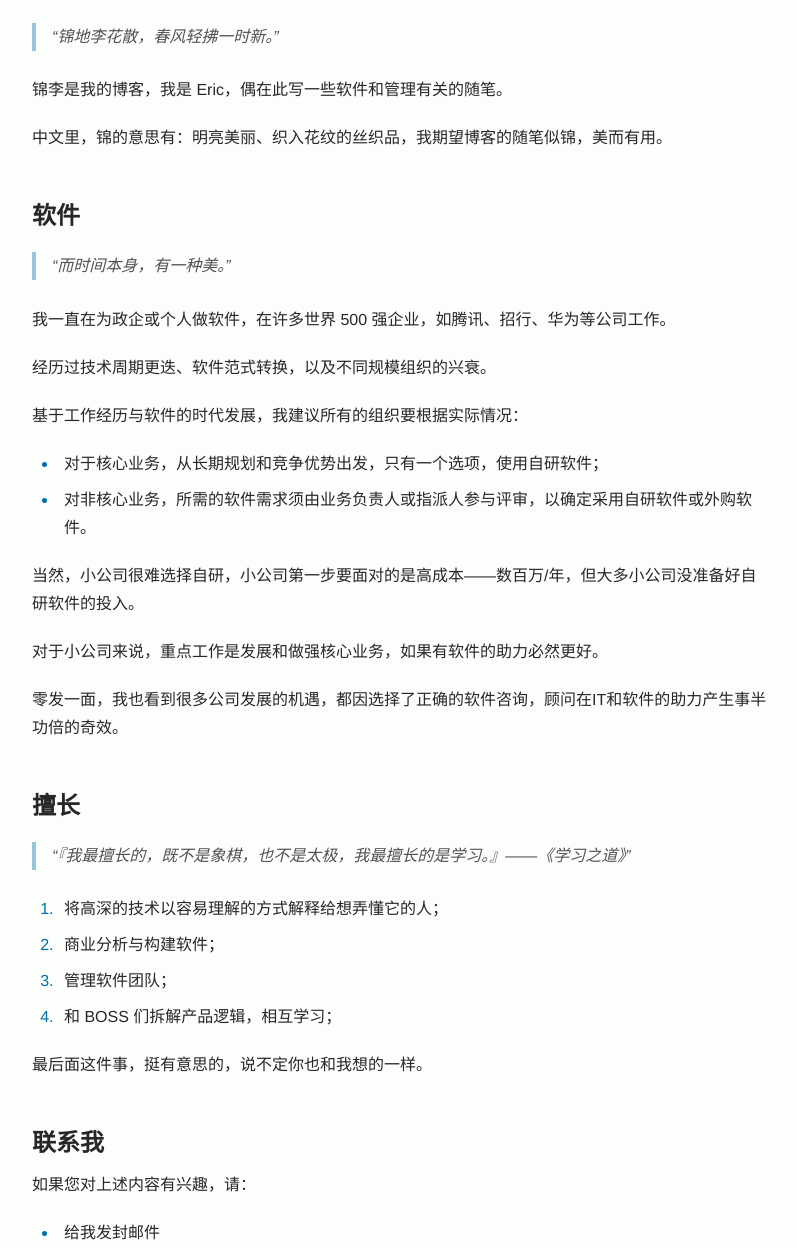
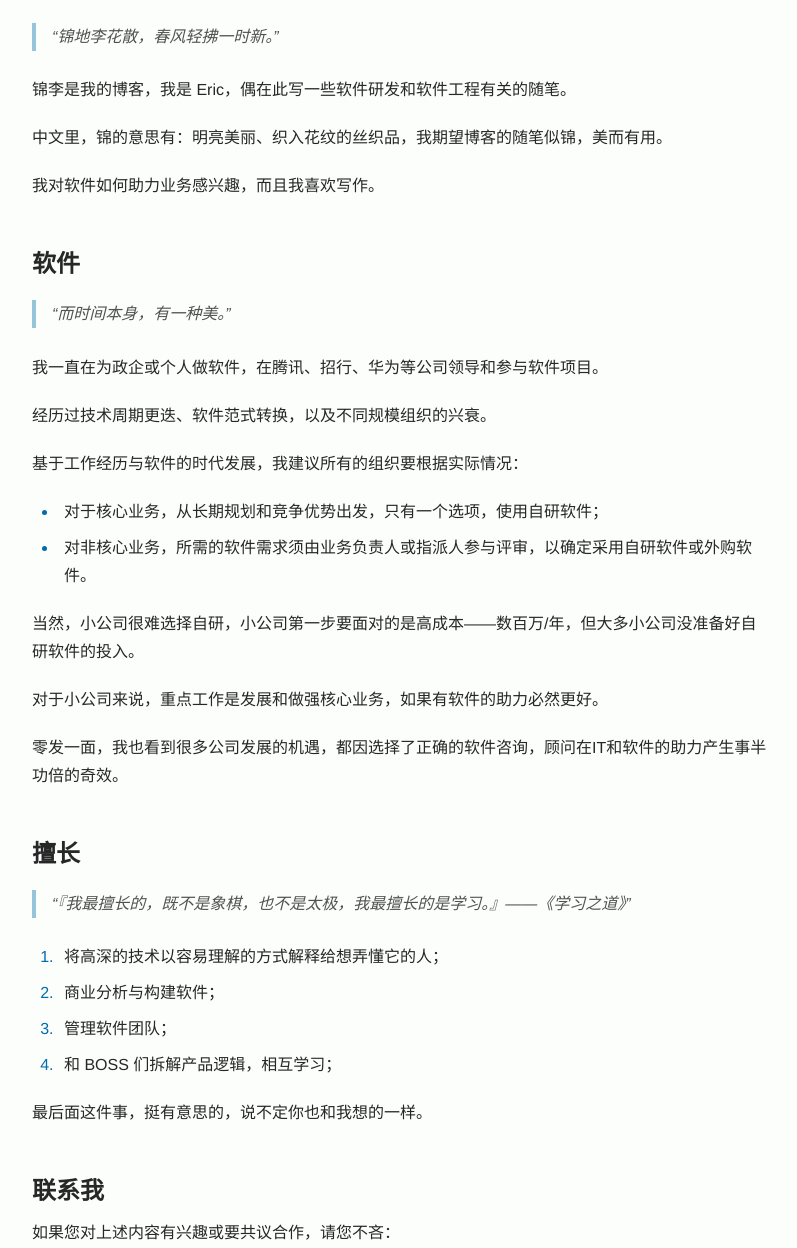
Before and after one commit to elwynli/blog, an Astro site: page /about in a window 1280 px wide. Shown: the part 292-1540 px from the top of the page, without its empty margins (240-1037 px from the left). Built offline with nearby package versions, Linux system fonts and the light colour scheme; Astro itself is replaced by a stand-in of ours; a web font is replaced by a local one.

Commit message:
'ericlikun'

```diff
--- a/src/pages/about.md
+++ b/src/pages/about.md
@@ -5,15 +5,17 @@ title: "关于"
 
 > 锦地李花散，春风轻拂一时新。
 
-锦李是我的博客，我是 Eric，偶在此写一些软件和管理有关的随笔。
+锦李是我的博客，我是 Eric，偶在此写一些软件研发和软件工程有关的随笔。
 
 中文里，锦的意思有：明亮美丽、织入花纹的丝织品，我期望博客的随笔似锦，美而有用。
+
+我对软件如何助力业务感兴趣，而且我喜欢写作。
 
 ## 软件
 
 > 而时间本身，有一种美。
 
-我一直在为政企或个人做软件，在许多世界 500 强企业，如腾讯、招行、华为等公司工作。
+我一直在为政企或个人做软件，在腾讯、招行、华为等公司领导和参与软件项目。
 
 经历过技术周期更迭、软件范式转换，以及不同规模组织的兴衰。
 
@@ -41,7 +43,7 @@ title: "关于"
 
 ## 联系我
 
-如果您对上述内容有兴趣，请：
+如果您对上述内容有兴趣或要共议合作，请您不吝：
 
 * 给我发封邮件 <span class="email"></span>
 * 或打个电话 <span class="mobile"></span><span class="text-gray-400">（看不见号码时，请先使用邮件）</span>
```
